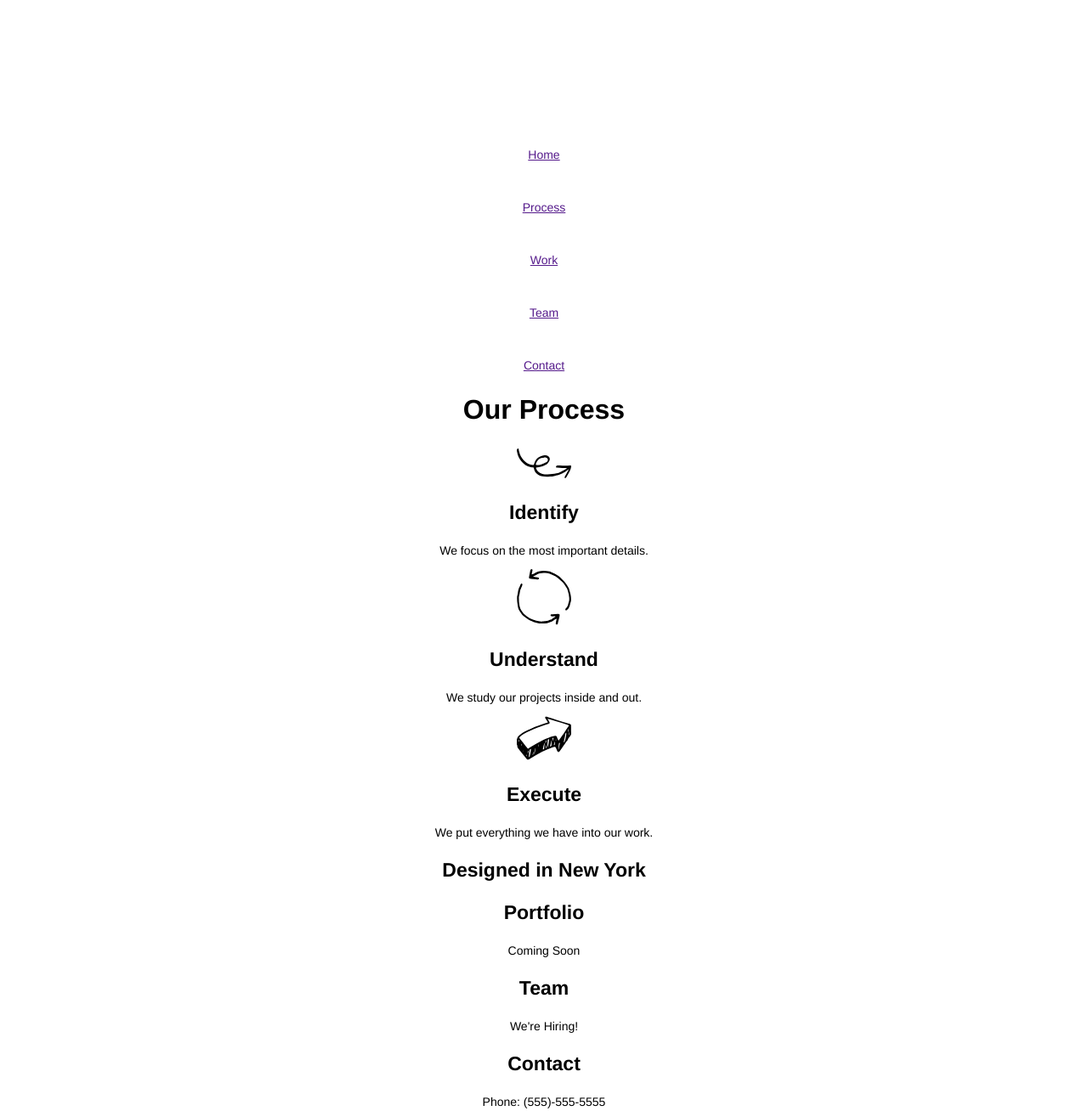
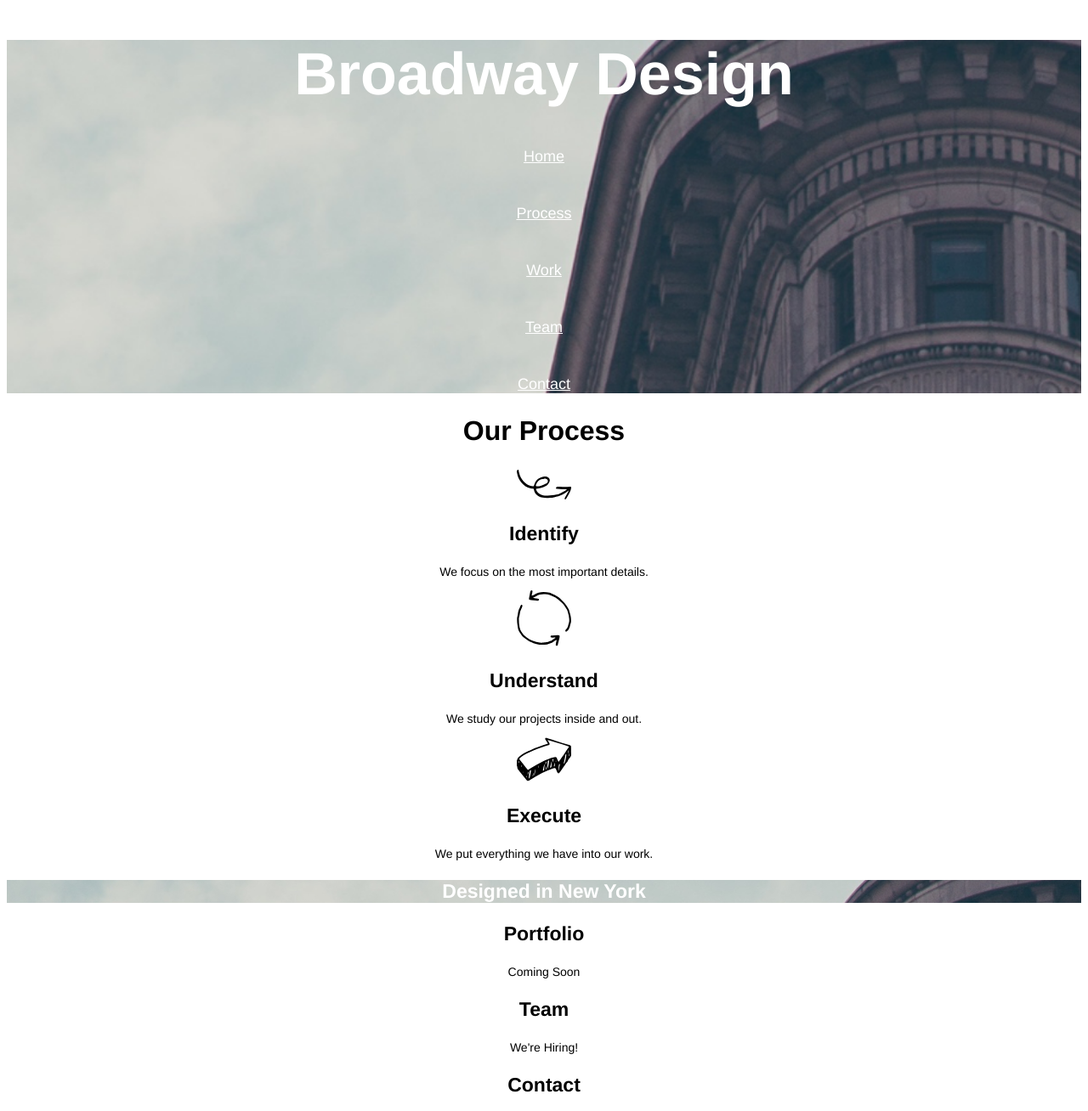
Before and after one commit to mstsands/broadway, a plain HTML site: page index.html in a window 1280 px wide. Shown: the top 1308 px of the page at 85% size. Drawn offline with Linux system fonts and the light colour scheme; files whose address does not match are found by name.

Commit message:
Add update info to closing

```diff
--- a/index.html
+++ b/index.html
@@ -9,9 +9,8 @@
 <body>
 
   <div id="header">
-    <div class="header">
-      <h1>Broadway Design</h1>
-    </div>
+   <div class="header">
+  <h1>Broadway Design</h1>
   <p><a href="">Home</a></p>
   </br>
   <p><a href="">Process</a></p>
@@ -21,6 +20,7 @@
   <p><a href="">Team</a></p>
   </br>
   <p><a href="">Contact</a></p>
+   </div>
   </div>
 
   <div id="process">
@@ -55,7 +55,9 @@
 
 <!-- Closing -->
 <div id="designed">
+ <div class="designed">
  <h3>Designed in New York</h3>
+ </div>
 </div>
 
 <div id="Portfolio">
--- a/resources/css/style.css
+++ b/resources/css/style.css
@@ -14,9 +14,10 @@ h1 {
 }
 
 .header {
-  font-size: 18px;
-  color: white;
-  background-image: url("./resources/images/icons/the-flatiron-building.png");
+  background-image: url('C:/Users/Tsands/Documents/Projects/Broadway/resources/images/icons/the-flatiron-building.png');
+  background-repeat: no-repeat;
+  background-size: cover;
+  background-position: center;
 }
 
 h2 {
@@ -33,5 +34,10 @@ h3 {
   font-weight: bold;
   color: white;
   font-size: 23px;
-  background-image: url("./resources/images/icons/the-flatiron-building.png");
+  background-image: url('C:/Users/Tsands/Documents/Projects/Broadway/resources/images/icons/the-flatiron-building.png');
 }
+
+a {
+  font-size: 18px;
+  color: white;
+}
```
